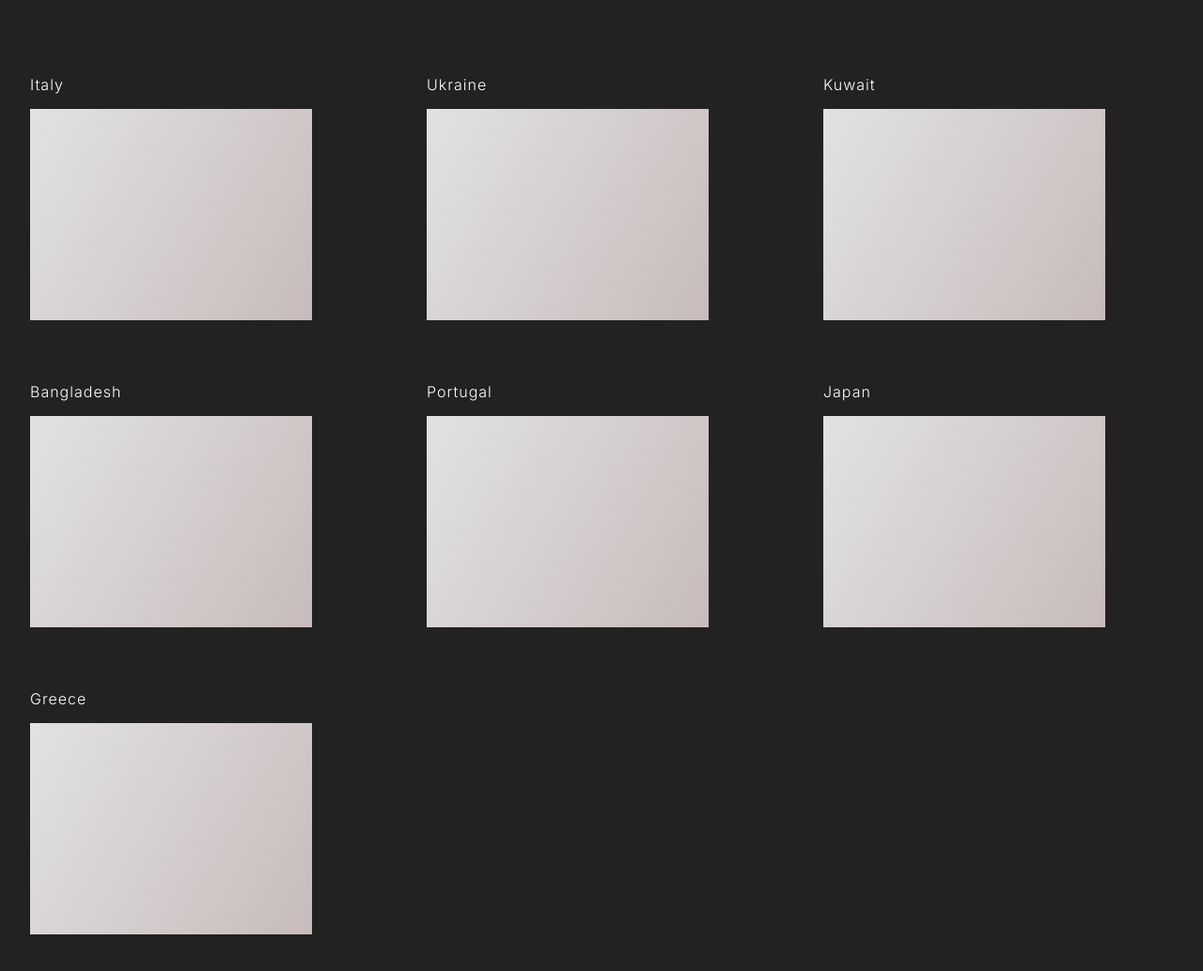
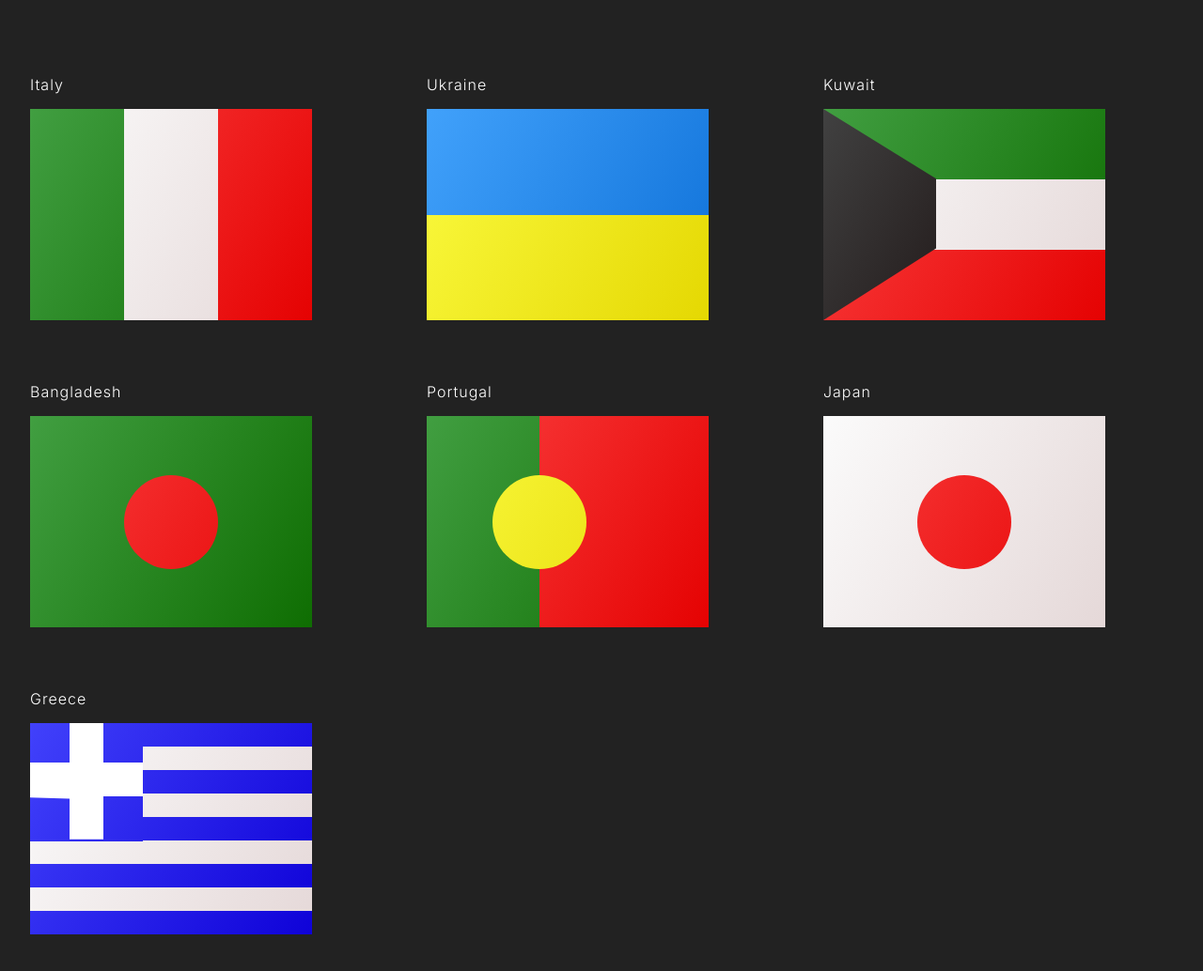
Before and after one commit to sofialzira/HTML-CSS, a website: page css-flags/index.html in a window 1280 px wide. Shown: the whole page at 94% size. Drawn offline with Linux system fonts and the light colour scheme.

Commit message:
exercicio bandeiras

```diff
--- a/css-flags/index.html
+++ b/css-flags/index.html
@@ -9,37 +9,71 @@
 	<body>
 		<div class="flag_container">
 			<h3 class="flag_title">Italy</h3>
-			<div class="flag flag--italy"></div>
+			<div class="flag flag--italy">
+				<div class="italy--green"></div>
+				<div class="italy--white"></div>
+				<div class="italy--red"></div>
+			</div>
 		</div>
 
 		<div class="flag_container">
 			<h3 class="flag_title">Ukraine</h3>
-			<div class="flag flag--ukraine"></div>
+			<div class="flag flag--ukraine">
+				<div class="ukraine--blue"></div>
+				<div class="ukraine--yellow"></div>
+			</div>
 		</div>
 
 		<div class="flag_container">
 			<h3 class="flag_title">Kuwait</h3>
-			<div class="flag flag--kuwait"></div>
+			<div class="flag flag--kuwait">
+				<div class="kuwait--green"></div>
+				<div class="kuwait--white"></div>
+				<div class="kuwait--red"></div>
+				<div class="kuwait--black"></div>
+			</div>
 		</div>
 
 		<div class="flag_container">
 			<h3 class="flag_title">Bangladesh</h3>
-			<div class="flag flag--bangladesh"></div>
+			<div class="flag flag--bangladesh">
+				<div class="bangladesh--green"></div>
+				<div class="bangladesh--red"></div>
+			</div>
 		</div>
 
 		<div class="flag_container">
 			<h3 class="flag_title">Portugal</h3>
-			<div class="flag flag--portugal"></div>
+			<div class="flag flag--portugal">
+				<div class="portugal--green"></div>
+				<div class="portugal--red"></div>
+				<div class="portugal--yellow"></div>
+			</div>
 		</div>
 
 		<div class="flag_container">
 			<h3 class="flag_title">Japan</h3>
-			<div class="flag flag--japan"></div>
+			<div class="flag flag--japan">
+				<div class="japan--white"></div>
+				<div class="japan--red"></div>
+			</div>
 		</div>
 
 		<div class="flag_container">
 			<h3 class="flag_title">Greece</h3>
-			<div class="flag flag--greece"></div>
+			<div class="flag flag--greece">
+				<div class="greece--blue-stripe"></div>
+				<div class="greece--white-stripe"></div>
+				<div class="greece--blue-stripe"></div>
+				<div class="greece--white-stripe"></div>
+				<div class="greece--blue-stripe"></div>
+				<div class="greece--white-stripe"></div>
+				<div class="greece--blue-stripe"></div>
+				<div class="greece--white-stripe"></div>
+				<div class="greece--blue-stripe"></div>
+				<div class="blue--box"></div>
+				<div class="cross"></div>
+			</div>
 		</div>
 	</body>
 </html>
--- a/css-flags/styles.css
+++ b/css-flags/styles.css
@@ -50,34 +50,179 @@ body {
 /* ---------------------------------------------------------------------- */
 /* Italy here */
 
+.flag--italy {
+    display: flex;
+}
+.italy--green {
+    background-color: green;
+    width: calc(100% /3);
+    height: 100%;
+}
+
+.italy--white {
+    background-color: white;
+    width: calc(100% /3);
+    height: 100%;
+}
+
+.italy--red {
+    background-color: red;
+    width: calc(100% /3);
+    height: 100%;
+}
 /* ---------------------------------------------------------------------- */
 /* Ukraine */
 /* ---------------------------------------------------------------------- */
+.ukraine--blue {
+    background-color: rgb(0, 132, 255);
+    height: 50%;
+    width: 100‰;
+}
 
+.ukraine--yellow {
+    background-color: yellow;
+    height: 50%;
+    width: 100%;
+}
 
 /* ---------------------------------------------------------------------- */
 /* Kuwait */
 /* ---------------------------------------------------------------------- */
+.kuwait--green {
+    background-color: green;
+    width: 100%;
+    height: calc(100% / 3);
+}
 
+.kuwait--white {
+    background-color: white;
+    width: 100%;
+    height: calc(100% / 3);
+}
 
+.kuwait--red {
+    background-color: red;
+    width: 100%;
+    height: calc(100% / 3);
+}
+
+.kuwait--black {
+    clip-path: polygon(0 0, 100% 33%, 100% 66%, 0% 100%);
+    background-color: black;
+    position: absolute;
+    width: 40%;
+    height: 100%;
+    top: 0;
+    left: 0;
+}
 
 /* ---------------------------------------------------------------------- */
 /* Banglasdesh */
 /* ---------------------------------------------------------------------- */
+.bangladesh--green {
+    background-color: green;
+    width: 100‰;
+    height: 100%;
+}
 
+.bangladesh--red {
+    background-color: red;
+    width: 100px;
+    height: 100px;
+    position: absolute;
+    border-radius: 100%;
+    top: 50%;
+    left: 50%;
+    transform: translate(-50%, -50%);
+
+}
 
 
 /* ---------------------------------------------------------------------- */
 /* Japan */
 /* ---------------------------------------------------------------------- */
+.japan--white {
+    background-color: white;
+    width: 100‰;
+    height: 100%;
+}
 
+.japan--red {
+    background-color: red;
+    width: 100px;
+    height: 100px;
+    position: absolute;
+    border-radius: 100%;
+    top: 50%;
+    left: 50%;
+    transform: translate(-50%, -50%);
+}
 
 /* ---------------------------------------------------------------------- */
 /* Greece */
 /* ---------------------------------------------------------------------- */
+.greece--blue-stripe {
 
+    background-color: blue;
+    width: 100%;
+    height: calc(100% / 9);
+}
 
+.greece--white-stripe {
+
+    background-color: white;
+    width: 100%;
+    height: calc(100% / 9);
+}
+
+.blue--box {
+    position: absolute;
+    z-index:10;
+    background-color: blue;
+    width: 40%;
+    height: 56%;
+    top: 0;
+    left: 0;
+    z-index: 0;
+}
+
+.cross {
+    clip-path: polygon(0 34%, 35% 34%, 35% 0%, 65% 0%, 65% 34%, 100% 34%, 100% 63%, 65% 63%, 65% 100%, 35% 100%, 35% 65%, 0 64%);
+    background-color: white;
+    position: absolute;
+    width: 40%;
+    height: 55%;
+    top: 0;
+    left: 0;
+    z-index: 1;
+}
 
 /* ---------------------------------------------------------------------- */
 /* Portugal */
 /* ---------------------------------------------------------------------- */
+.flag--portugal {
+    display: flex;
+}
+
+.portugal--green {
+    background-color: green;
+    width: 40%;
+    height: 100%;
+}
+
+.portugal--red {
+    background-color: red;
+    width: 60%;
+    height: 100%;
+}
+
+.portugal--yellow {
+    background-color: yellow;
+    width: 100px;
+    height: 100px;
+    position: absolute;
+    border-radius: 100%;
+    top: 50%;
+    left: 40%;
+    transform: translate(-50%, -50%);
+}
```
Also changed, not shown: css-navy-battle/styles.css (+5 -3 lines).
